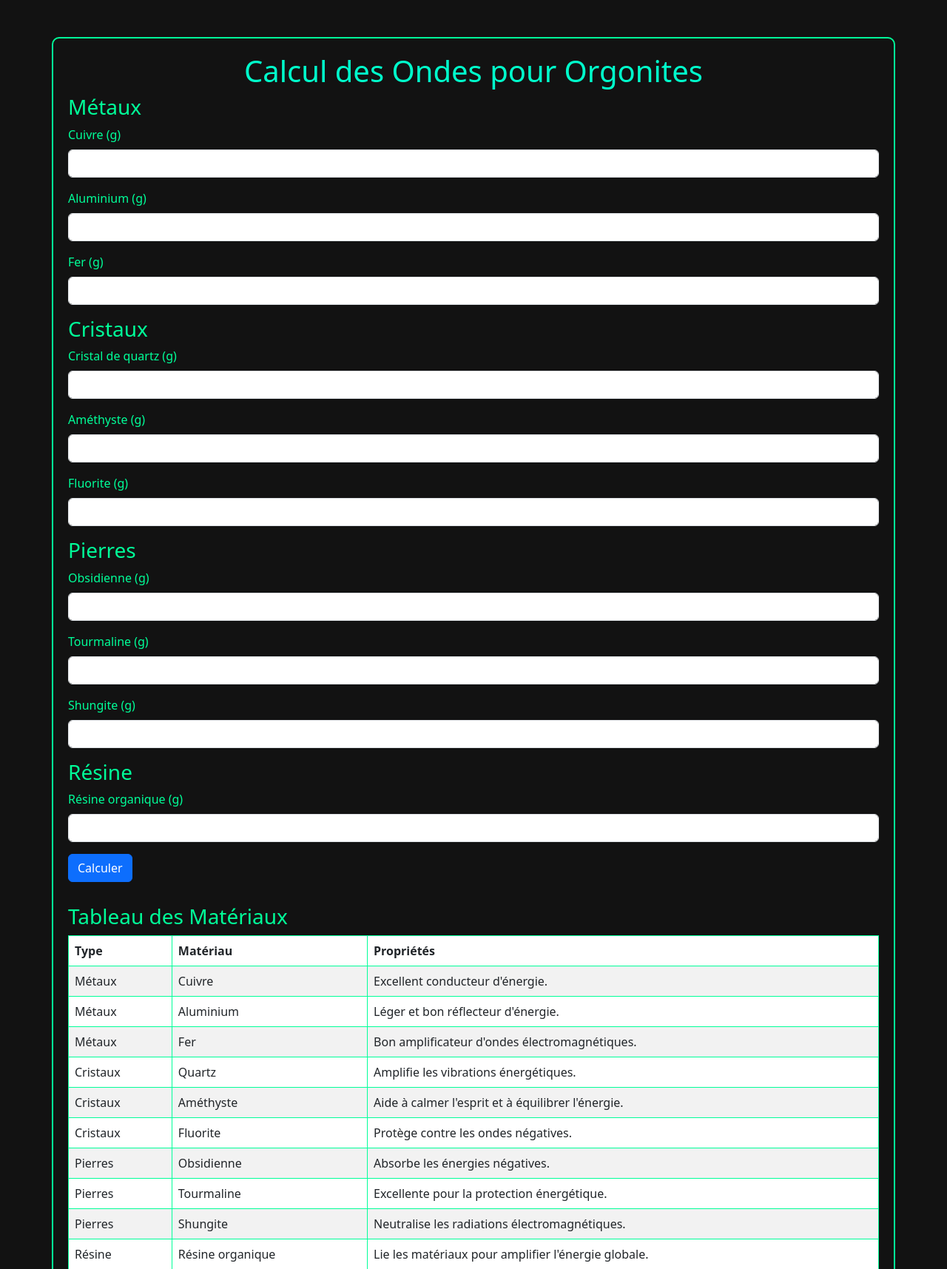
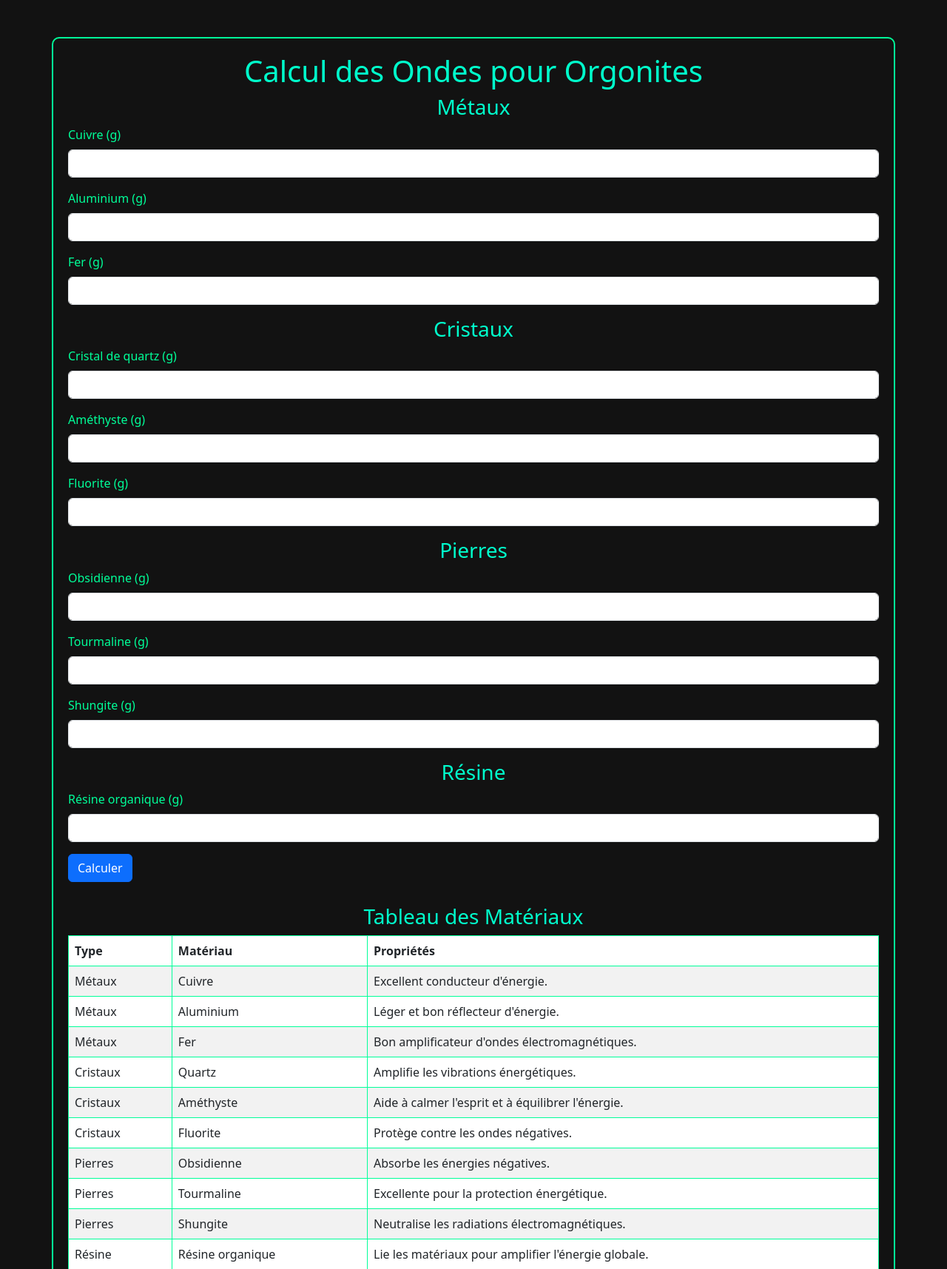
Before and after one commit to tucommenceapousser/orgocalc, a Flask app: page / in a window 1280 px wide. Shown: the top 1715 px of the page at 74% size. Run offline with Flask 3, Linux system fonts and the light colour scheme.

Commit message:
Update index.html

```diff
--- a/templates/index.html
+++ b/templates/index.html
@@ -16,7 +16,7 @@
             padding: 20px;
             border-radius: 10px;
         }
-        h1 {
+        h1, h3 {
             text-align: center;
             color: #00ffcc;
         }
@@ -28,6 +28,12 @@
         }
         .table th, .table td {
             border: 1px solid #00ff99;
+        }
+        .result {
+            margin-top: 20px;
+            text-align: center;
+            font-size: 1.2em;
+            color: #00ffcc;
         }
     </style>
 </head>
@@ -89,6 +95,14 @@
 
             <button type="submit" class="btn btn-primary">Calculer</button>
         </form>
+
+        <!-- Résultat -->
+        <div class="result">
+            {% if result %}
+                <h3>Résultat du Calcul :</h3>
+                <p>{{ result }}</p>
+            {% endif %}
+        </div>
 
         <!-- Tableau des matériaux -->
         <div class="table-container">
```
